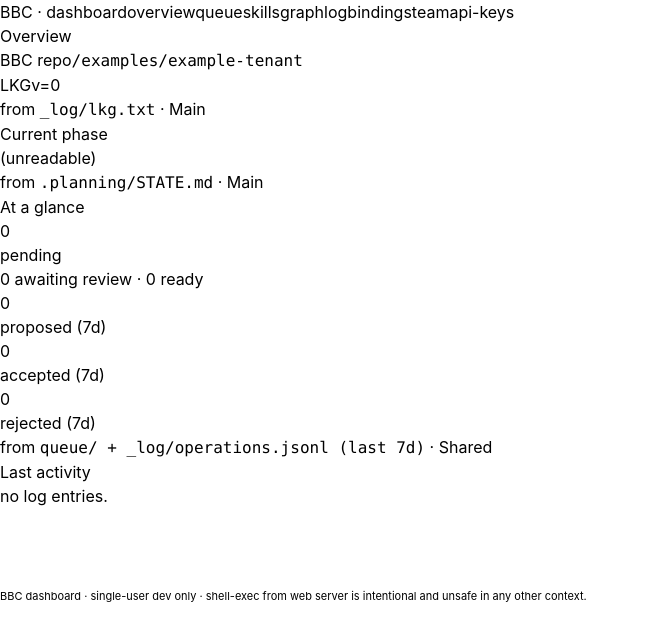
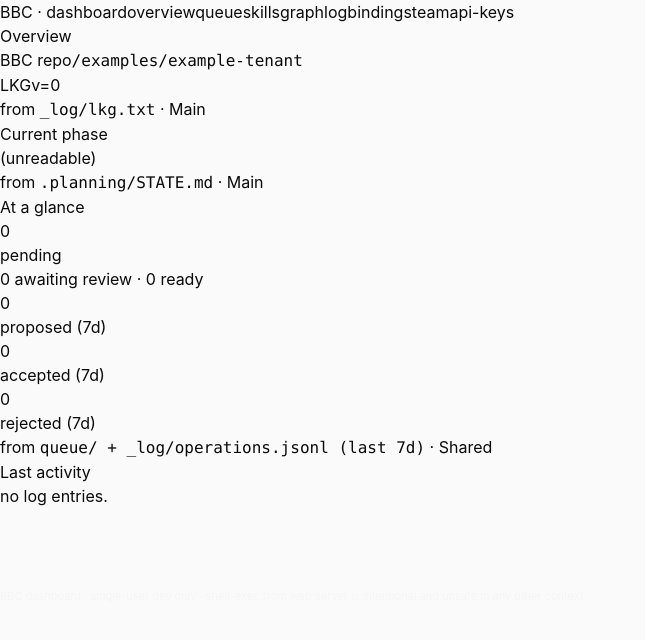
Before and after one commit to ocWWp/bbc, a Next.js app in the folder apps/dashboard/: page / in a window 1280 px wide. Shown: the top 640 px of the page, without its empty margins (0-645 px from the left). Built offline with nearby package versions, Linux system fonts and the light colour scheme; no server answers.

Commit message:
Phase G.3: define BBC design tokens (dark + light + Brain/Studio accents)

```diff
--- a/apps/dashboard/src/app/globals.css
+++ b/apps/dashboard/src/app/globals.css
@@ -27,4 +27,76 @@
   --radius-md: calc(var(--radius) - 2px);
   --radius-lg: var(--radius);
   --radius-xl: calc(var(--radius) + 4px);
+  --color-brain-accent: var(--brain-accent);
+  --color-brain-accent-foreground: var(--brain-accent-foreground);
+  --color-studio-accent: var(--studio-accent);
+  --color-studio-accent-foreground: var(--studio-accent-foreground);
 }
+
+:root {
+  /* Neutral base (zinc) */
+  --background: oklch(0.985 0 0);
+  --foreground: oklch(0.145 0 0);
+  --card: oklch(1 0 0);
+  --card-foreground: oklch(0.145 0 0);
+  --popover: oklch(1 0 0);
+  --popover-foreground: oklch(0.145 0 0);
+  --primary: oklch(0.205 0 0);
+  --primary-foreground: oklch(0.985 0 0);
+  --secondary: oklch(0.97 0 0);
+  --secondary-foreground: oklch(0.205 0 0);
+  --muted: oklch(0.97 0 0);
+  --muted-foreground: oklch(0.556 0 0);
+  --accent: oklch(0.97 0 0);
+  --accent-foreground: oklch(0.205 0 0);
+  --destructive: oklch(0.577 0.245 27.325);
+  --destructive-foreground: oklch(0.985 0 0);
+  --border: oklch(0.922 0 0);
+  --input: oklch(0.922 0 0);
+  --ring: oklch(0.708 0 0);
+  --radius: 0.5rem;
+
+  /* BBC personality accents — work in both modes */
+  --brain-accent: oklch(0.78 0.22 130);   /* lime-400 vibe */
+  --brain-accent-foreground: oklch(0.205 0 0);
+  --studio-accent: oklch(0.7 0.21 20);    /* coral / rose-400 vibe */
+  --studio-accent-foreground: oklch(0.985 0 0);
+}
+
+.dark {
+  --background: oklch(0.145 0 0);
+  --foreground: oklch(0.985 0 0);
+  --card: oklch(0.205 0 0);
+  --card-foreground: oklch(0.985 0 0);
+  --popover: oklch(0.205 0 0);
+  --popover-foreground: oklch(0.985 0 0);
+  --primary: oklch(0.922 0 0);
+  --primary-foreground: oklch(0.205 0 0);
+  --secondary: oklch(0.269 0 0);
+  --secondary-foreground: oklch(0.985 0 0);
+  --muted: oklch(0.269 0 0);
+  --muted-foreground: oklch(0.708 0 0);
+  --accent: oklch(0.269 0 0);
+  --accent-foreground: oklch(0.985 0 0);
+  --destructive: oklch(0.704 0.191 22.216);
+  --destructive-foreground: oklch(0.985 0 0);
+  --border: oklch(1 0 0 / 10%);
+  --input: oklch(1 0 0 / 15%);
+  --ring: oklch(0.556 0 0);
+
+  /* BBC personality accents — slightly shifted for dark mode */
+  --brain-accent: oklch(0.82 0.22 130);
+  --brain-accent-foreground: oklch(0.145 0 0);
+  --studio-accent: oklch(0.75 0.21 20);
+  --studio-accent-foreground: oklch(0.145 0 0);
+}
+
+@layer base {
+  * {
+    @apply border-border outline-ring/50;
+  }
+  body {
+    @apply bg-background text-foreground antialiased;
+    font-feature-settings: "rlig" 1, "calt" 1;
+  }
+}
```
